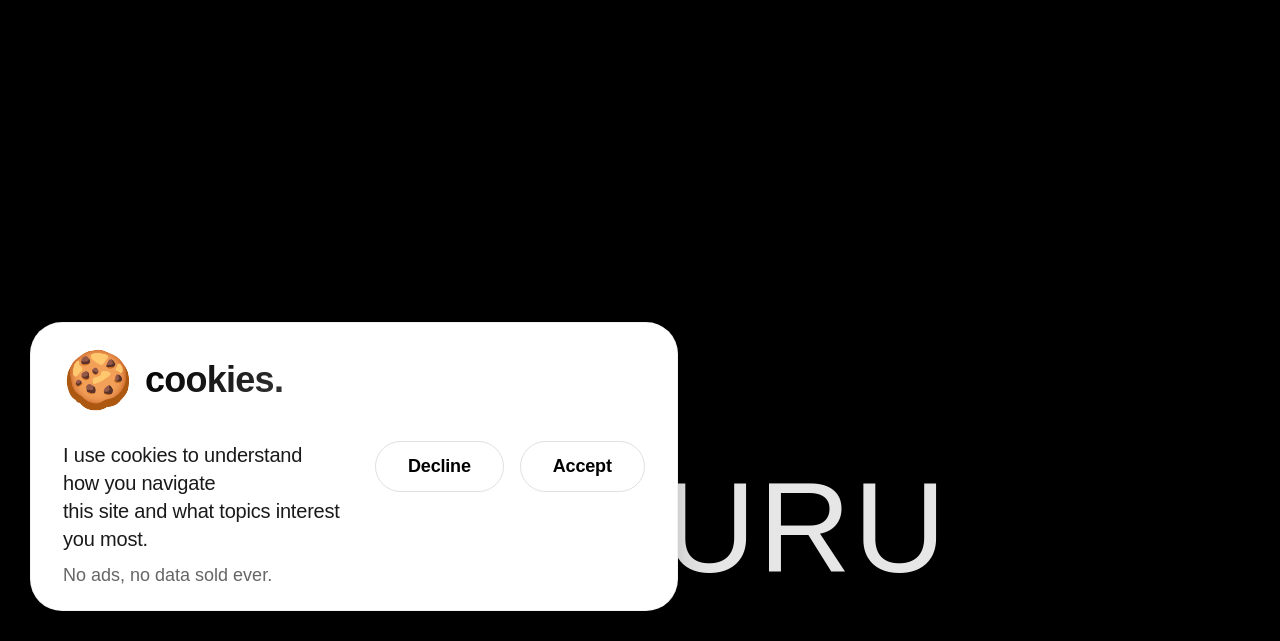
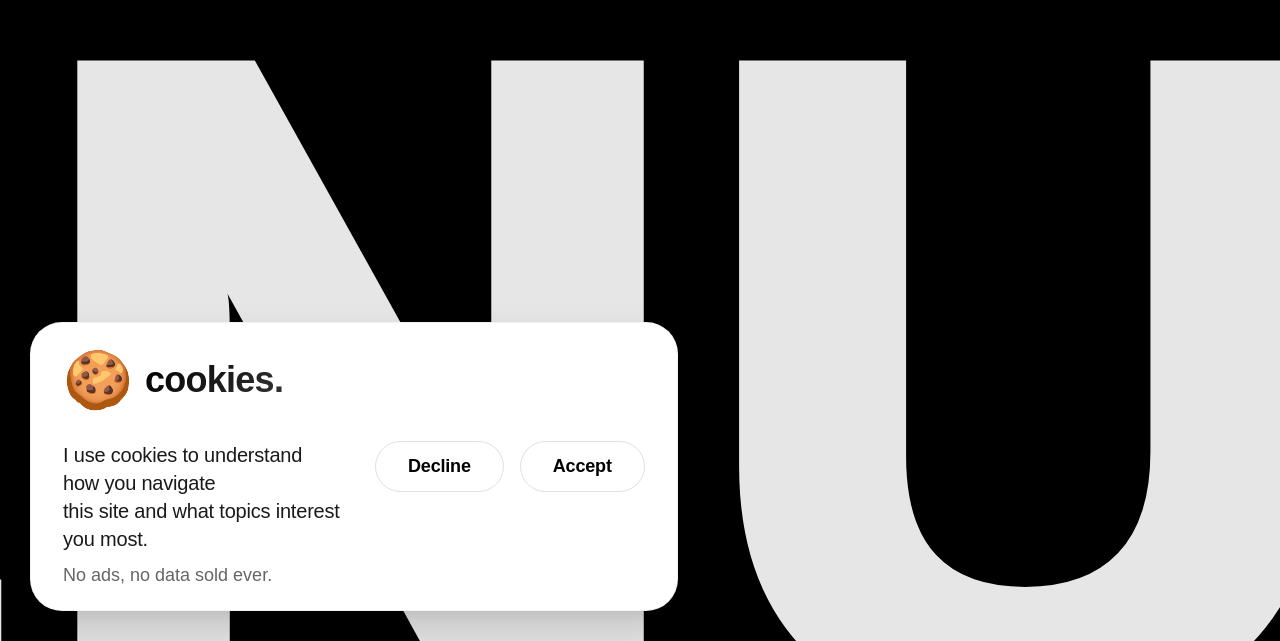
Before and after one commit to vinividivicilala/lolo, a Next.js app in the folder faq/: page / in a window 1280 px wide. Shown: the part 159-800 px from the top of the page. Built offline with nearby package versions, Linux system fonts and the light colour scheme.

Commit message:
Update page.tsx

```diff
--- a/faq/app/page.tsx
+++ b/faq/app/page.tsx
@@ -122,11 +122,12 @@ export default function HomePage(): React.JSX.Element {
       fontFamily: 'Questrial, sans-serif',
       WebkitFontSmoothing: 'antialiased',
       MozOsxFontSmoothing: 'grayscale',
-      position: 'relative'
+      position: 'relative',
+      overflowX: 'hidden'
     }}>
       {/* Halaman kosong */}
 
-      {/* Footer dengan teks MENURU - Font Anton */}
+      {/* Footer dengan teks MENURU - Font Anton ukuran 900px tebal 950px */}
       <footer style={{
         position: 'fixed',
         bottom: 0,
@@ -136,19 +137,22 @@ export default function HomePage(): React.JSX.Element {
         display: 'flex',
         justifyContent: 'center',
         alignItems: 'center',
-        padding: '40px 20px',
+        padding: '20px',
         pointerEvents: 'none', // Agar tidak mengganggu interaksi dengan popup
         zIndex: 1
       }}>
         <span style={{
           fontFamily: "'Anton', sans-serif",
-          fontWeight: 400,
-          fontSize: '128px',
+          fontWeight: 950,
+          fontSize: '900px',
           color: 'white',
           textAlign: 'center',
           letterSpacing: '0.02em',
           opacity: 0.9,
-          textTransform: 'uppercase'
+          textTransform: 'uppercase',
+          lineHeight: '0.8',
+          whiteSpace: 'nowrap',
+          transform: 'translateY(20%)' // Menyesuaikan posisi agar terlihat proporsional
         }}>
           MENURU
         </span>
@@ -196,6 +200,18 @@ export default function HomePage(): React.JSX.Element {
                 }
                 to {
                   opacity: 1;
+                }
+              }
+
+              @media (max-width: 768px) {
+                .menuru-text {
+                  font-size: 300px !important;
+                }
+              }
+
+              @media (max-width: 480px) {
+                .menuru-text {
+                  font-size: 150px !important;
                 }
               }
             `}
```
